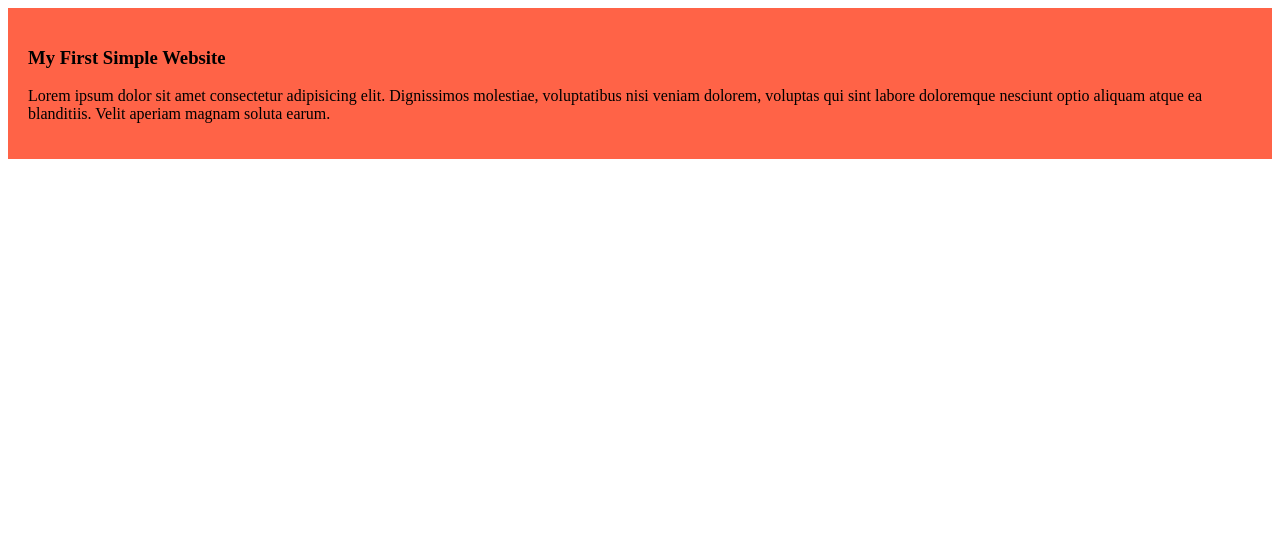
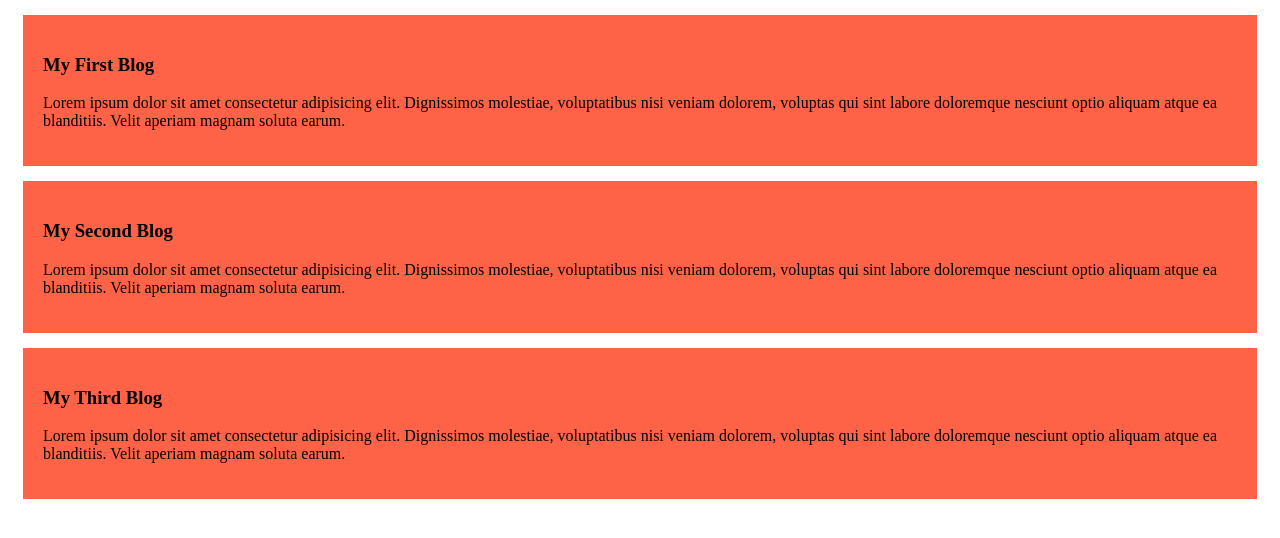
Before and after one commit to akash007s/my-simple-website, a plain HTML site: page index.html in a window 1280 px wide. Drawn offline with Linux system fonts and the light colour scheme.

Commit message:
add second and third blog

```diff
--- a/index.html
+++ b/index.html
@@ -7,9 +7,20 @@
     <link rel="stylesheet" href="styles/blog.css">
 </head>
 <body>
+
     <div>
-    <h3>My First Simple Website</h3>
+    <h3>My First Blog</h3>
     <p>Lorem ipsum dolor sit amet consectetur adipisicing elit. Dignissimos molestiae, voluptatibus nisi veniam dolorem, voluptas qui sint labore doloremque nesciunt optio aliquam atque ea blanditiis. Velit aperiam magnam soluta earum.</p>
+    </div>
+
+    <div>
+        <h3>My Second Blog</h3>
+        <p>Lorem ipsum dolor sit amet consectetur adipisicing elit. Dignissimos molestiae, voluptatibus nisi veniam dolorem, voluptas qui sint labore doloremque nesciunt optio aliquam atque ea blanditiis. Velit aperiam magnam soluta earum.</p>
+    </div>
+
+    <div>
+        <h3>My Third Blog</h3>
+        <p>Lorem ipsum dolor sit amet consectetur adipisicing elit. Dignissimos molestiae, voluptatibus nisi veniam dolorem, voluptas qui sint labore doloremque nesciunt optio aliquam atque ea blanditiis. Velit aperiam magnam soluta earum.</p>
     </div>
 
 </body>
--- a/styles/blog.css
+++ b/styles/blog.css
@@ -1,4 +1,6 @@
 div{
     background-color: tomato;
     padding: 20px;
+    margin: 15px;
+
 }
```
